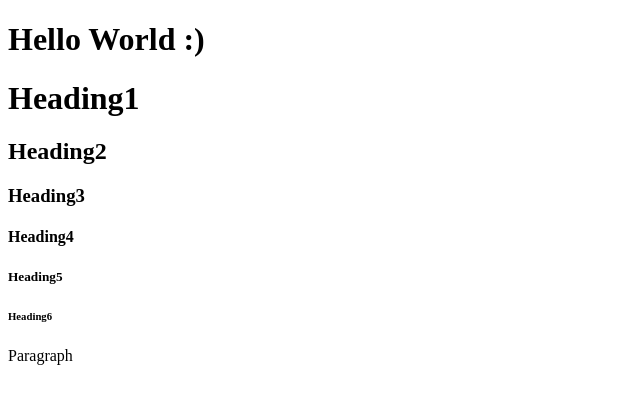
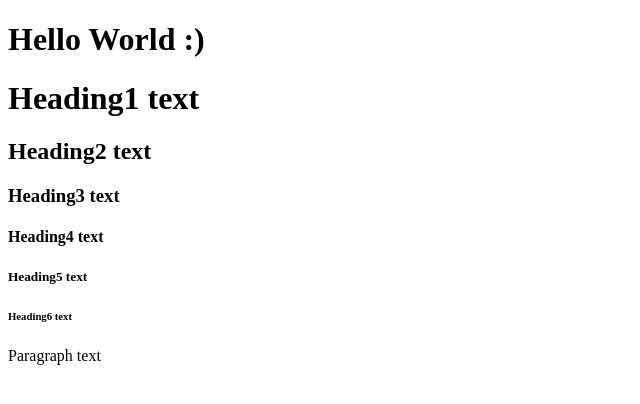
Before and after one commit to cschaf8/Hello-World, a plain HTML site: page index.html in a window 1280 px wide. Shown: the whole page, without its empty margins (0-640 px from the left). Drawn offline with Linux system fonts and the light colour scheme.

Commit message:
adding random text

```diff
--- a/index.html
+++ b/index.html
@@ -4,32 +4,32 @@
     <meta charset="UTF-8">
     <meta http-equiv="X-UA-Compatible" content="IE=edge">
     <meta name="viewport" content="width=device-width, initial-scale=1.0">
-    <title>Test site</title>
+    <title>Charlie's site</title>
 </head>
 <body>
     <h1>
         Hello World :)
     </h1>
     <h1>
-        Heading1
+        Heading1 text
     </h1>
     <h2>
-        Heading2
+        Heading2 text
     </h2>
     <h3>
-        Heading3
+        Heading3 text
     </h3>
     <h4>
-        Heading4
+        Heading4 text
     </h4>
     <h5>
-        Heading5
+        Heading5 text
     </h5>
     <h6>
-        Heading6
+        Heading6 text
     </h6>
     <p>
-        Paragraph
+        Paragraph text
     </p>
 </body>
 </html>
```
